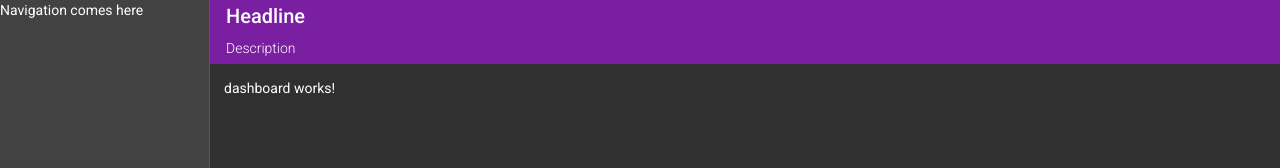
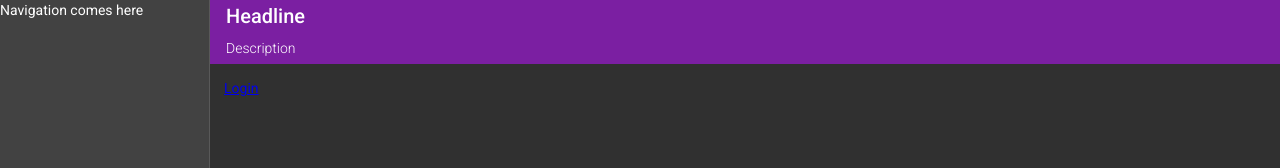
Before and after one commit to andreasschrottenbaum/mean-tutorial, an Angular app: page / in a window 1280 px wide. Shown: the top 168 px of the page. Built offline with nearby package versions, Linux system fonts and the light colour scheme.

Commit message:
added greeting and login link to dashboard

```diff
--- a/src/app/dashboard/dashboard.component.html
+++ b/src/app/dashboard/dashboard.component.html
@@ -1 +1,7 @@
-<p>dashboard works!</p>
+<div *ngIf="auth.user">
+  <h3>Hello, {{ auth.user.name }}</h3>
+
+  <button (click)="auth.logout()">Logout</button>
+</div>
+
+<a [routerLink]="['/login']" *ngIf="!auth.user">Login</a>
--- a/src/app/dashboard/dashboard.component.ts
+++ b/src/app/dashboard/dashboard.component.ts
@@ -1,4 +1,5 @@
 import { Component, OnInit } from '@angular/core';
+import { AuthService } from '../shared/services/auth.service';
 
 @Component({
   selector: 'app-dashboard',
@@ -7,7 +8,9 @@ import { Component, OnInit } from '@angular/core';
 })
 export class DashboardComponent implements OnInit {
 
-  constructor() { }
+  constructor(
+    public auth: AuthService
+  ) { }
 
   ngOnInit(): void {
   }
```
Also changed, not shown: 1 other file (tests, documents, lock files or other folders).
